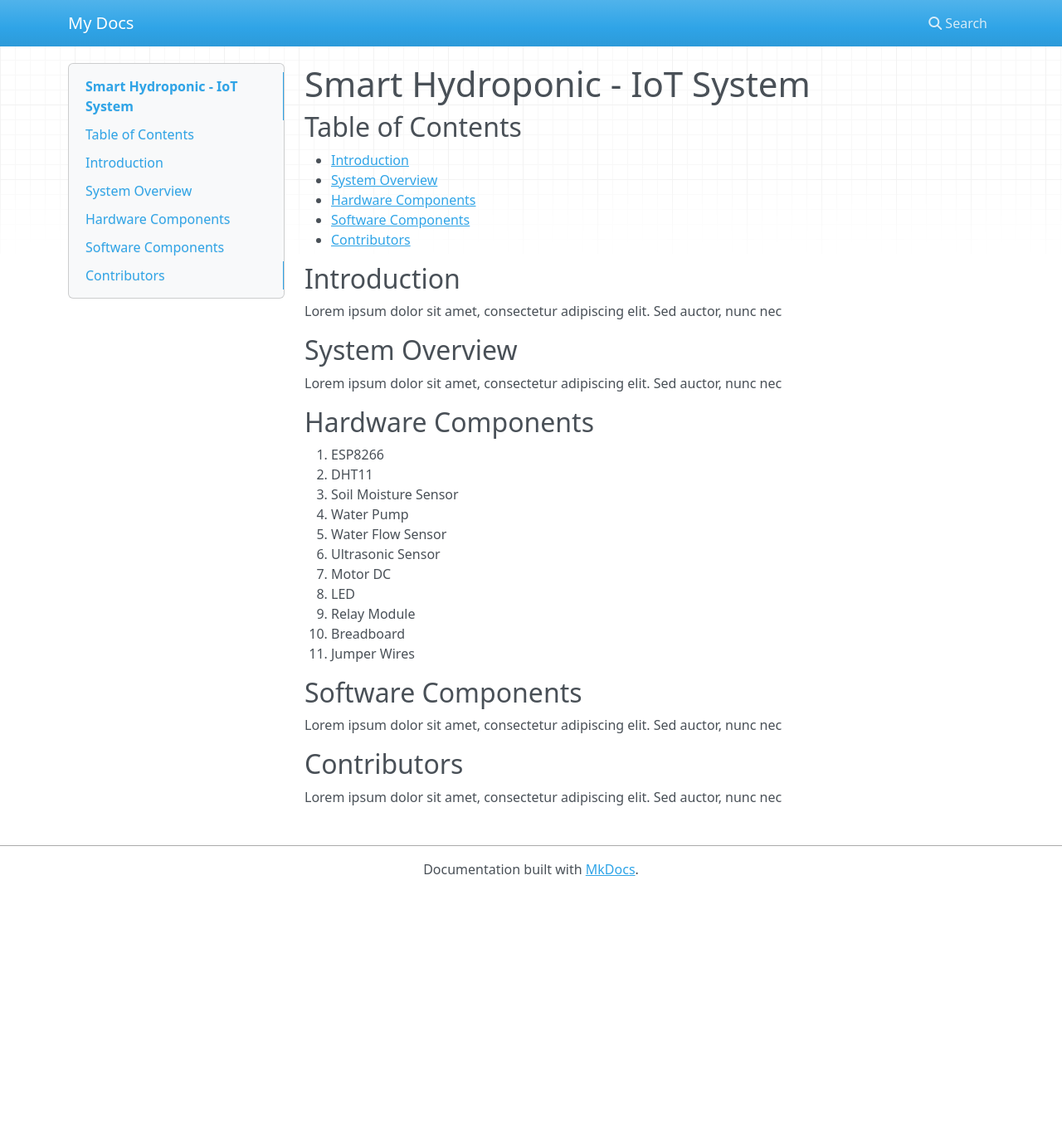
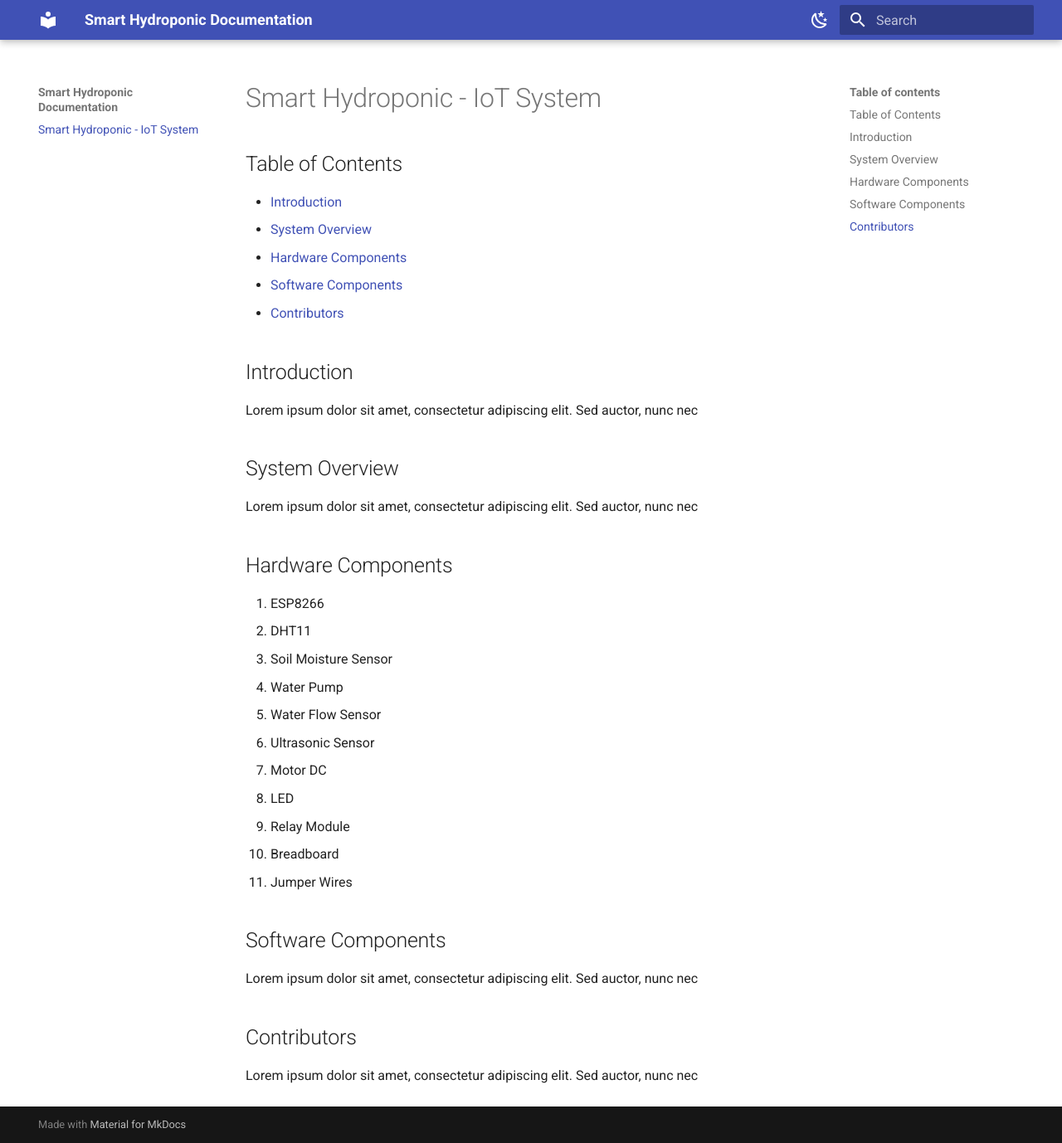
Before and after one commit to Dzoel31/smart-hydroponic, an MkDocs documentation site: the page built from docs/index.md, in a window 1280 px wide and 1378 px high. Shown: the whole window at 83% size. Built offline with MkDocs 1.6.1 and Material for MkDocs 9.7.7, drawn with Linux system fonts in a browser that asks for light colours; nearby versions of some CDN libraries.

Commit message:
docs: update mkdocs configuration with site name and theme settings
Signed-off-by: Dzoel31 <dzulfikriadjmal@gmail.com>

```diff
--- a/mkdocs.yml
+++ b/mkdocs.yml
@@ -1 +1,18 @@
-site_name: My Docs
+site_name: Smart Hydroponic Documentation
+site_url: https://project-iot-fik.github.io/smart-hydroponic/
+
+theme:
+  name: material
+  palette:
+    - scheme: default
+      primary: indigo
+      accent: indigo
+      toggle:
+        icon: material/weather-night
+        name: Switch to dark mode
+    - scheme: slate
+      primary: indigo
+      accent: indigo
+      toggle:
+        icon: material/weather-sunny
+        name: Switch to light mode
```
